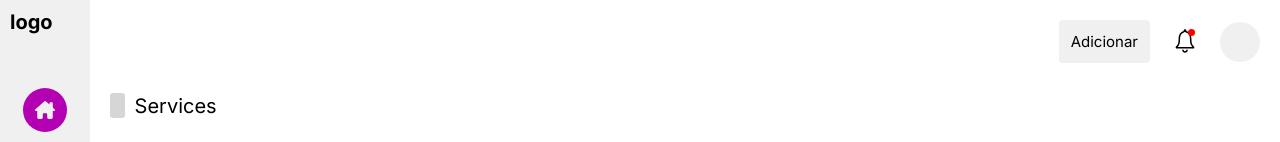
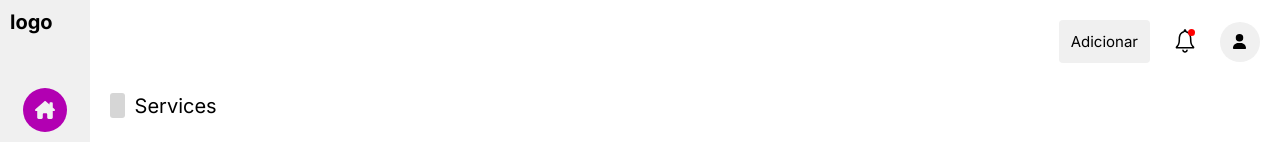
Before and after one commit to carlosr-lotus/bellboy, a Next.js app: page /dashboard in a window 1280 px wide. Shown: the top 142 px of the page. Built offline with nearby package versions, Linux system fonts and the light colour scheme; data requests are answered from the project's data file.

Commit message:
ADD: default icon profile

```diff
--- a/src/components/ProfileIcon.tsx
+++ b/src/components/ProfileIcon.tsx
@@ -1,8 +1,11 @@
+import { FaUser } from "react-icons/fa6";
+
 import styles from '@/styles/components/ProfileIcon.module.css'
 
 export default function ProfileIcon(): JSX.Element {
     return (
         <div className={styles.container}>
+            <FaUser size={15} />
         </div>
     )
 }
--- a/src/styles/components/ProfileIcon.module.css
+++ b/src/styles/components/ProfileIcon.module.css
@@ -3,4 +3,10 @@
     height: 4rem;
     border-radius: 100%;
     background-color: var(--dark-background);
+
+    display: flex;
+    justify-content: center;
+    align-items: center;
+
+    cursor: pointer;
 }
```
